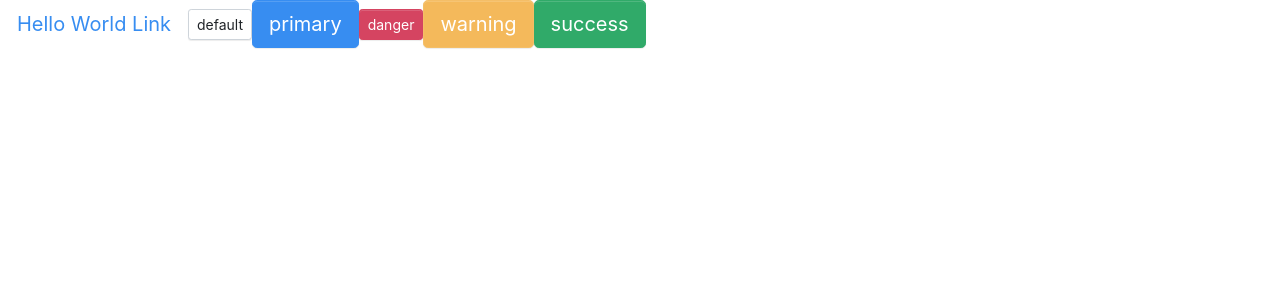
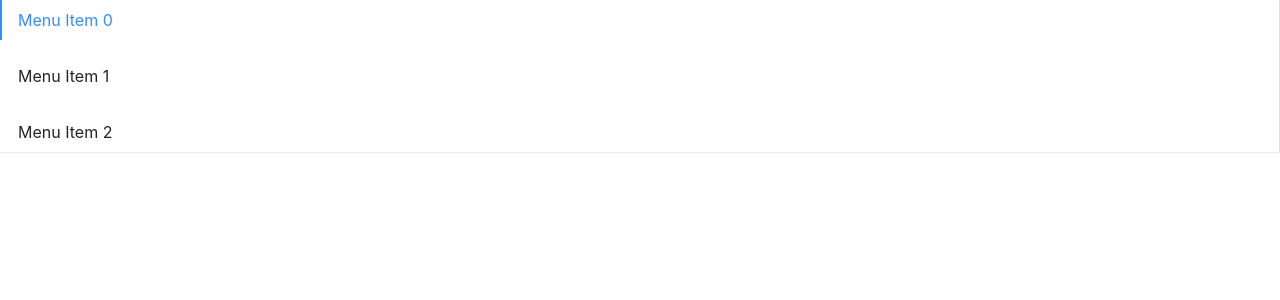
Before and after one commit to Dokome/DokomUIEX, a React (Create React App) app: page / in a window 1280 px wide. Shown: the top 300 px of the page. Built offline with nearby package versions, Linux system fonts and the light colour scheme.

Commit message:
base menu and menu item ui & test complete

```diff
--- a/src/App.tsx
+++ b/src/App.tsx
@@ -1,32 +1,17 @@
 import React from 'react'
-import Button, { ButtonType, ButtonSize } from './components/Button/button'
+import Menu, { MenuMode } from './components/Menu/menu'
+import MenuItem from './components/Menu/menuItem'
 
 function App() {
   return (
     <div className="App">
-      <Button
-        btnType={ButtonType.Link}
-        size={ButtonSize.Large}
-        href={'https://baidu.com'}
-        target="_blank"
-      >
-        Hello World Link
-      </Button>
-      <Button btnType={ButtonType.Default} size={ButtonSize.Small}>
-        {ButtonType.Default}
-      </Button>
-      <Button btnType={ButtonType.Primary} size={ButtonSize.Large}>
-        {ButtonType.Primary}
-      </Button>
-      <Button btnType={ButtonType.Danger} size={ButtonSize.Small}>
-        {ButtonType.Danger}
-      </Button>
-      <Button btnType={ButtonType.Warning} size={ButtonSize.Large} autoFocus>
-        {ButtonType.Warning}
-      </Button>
-      <Button btnType={ButtonType.Success} size={ButtonSize.Large}>
-        {ButtonType.Success}
-      </Button>
+      <Menu onSelect={console.log} mode={MenuMode.Vertical}>
+        {new Array(3).fill(0).map((_, index) => (
+          <MenuItem index={index} key={index}>
+            {`Menu Item ${index}`}
+          </MenuItem>
+        ))}
+      </Menu>
     </div>
   )
 }
--- /dev/null
+++ b/src/components/Menu/_style.scss
@@ -0,0 +1,48 @@
+.menu {
+  display: flex;
+  flex-wrap: wrap;
+  padding-left: 0;
+  list-style: none;
+  gap: 1rem;
+  border-bottom: $menu-border-width solid $menu-border-color;
+  box-shadow: $menu-box-shadow;
+  .menu-item {
+    padding: $menu-item-padding-y $menu-item-padding-x;
+    transition: $menu-transition;
+    cursor: pointer;
+
+    &:hover,
+    &:focus {
+      text-decoration: none;
+    }
+
+    &:disabled,
+    &.is-disabled {
+      color: $menu-item-disabled-color;
+      pointer-events: none;
+      cursor: default;
+    }
+
+    &.is-active,
+    &:hover {
+      color: $menu-item-active-color;
+      border-bottom: $menu-item-active-border-width solid
+        $menu-item-active-color;
+    }
+  }
+}
+
+.menu-vertical {
+  flex-direction: column;
+  border-bottom: none;
+  border-right: $menu-border-width solid $menu-border-color;
+
+  .menu-item {
+    border-left: $menu-item-active-border-width solid transparent;
+    &.is-active,
+    &:hover {
+      border-bottom: none;
+      border-left: $menu-item-active-border-width solid $menu-item-active-color;
+    }
+  }
+}
--- /dev/null
+++ b/src/components/Menu/menu.tsx
@@ -0,0 +1,62 @@
+import React, { createContext, useState } from 'react'
+import classNames from 'classnames'
+
+export enum MenuMode {
+  Horizontal = 'horizontal',
+  Vertical = 'vertical',
+}
+
+type SelectCallback = (selectedIndex: number) => void
+
+export interface MenuProps {
+  mode?: MenuMode
+  style?: React.CSSProperties
+  className?: string
+  defaultIndex?: number
+  children?: React.ReactNode
+  onSelect?: SelectCallback
+}
+
+interface IMenuContext {
+  index: number
+  onSelect?: SelectCallback
+}
+
+export const MenuContext = createContext<IMenuContext>({
+  index: 0,
+})
+
+const Menu: React.FC<MenuProps> = props => {
+  const { mode, style, className, defaultIndex, onSelect, children } = props
+  const [currentActive, setActive] = useState(defaultIndex)
+  const classes = classNames('menu', className, {
+    [`menu-${mode}`]: mode,
+  })
+
+  const handleClick = (index: number) => {
+    setActive(index)
+    if (onSelect) {
+      onSelect(index)
+    }
+  }
+
+  const passedContext: IMenuContext = {
+    index: currentActive ? currentActive : 0,
+    onSelect: handleClick,
+  }
+
+  return (
+    <ul className={classes} style={style} data-testid="test-menu">
+      <MenuContext.Provider value={passedContext}>
+        {children}
+      </MenuContext.Provider>
+    </ul>
+  )
+}
+
+Menu.defaultProps = {
+  defaultIndex: 0,
+  mode: MenuMode.Horizontal,
+}
+
+export default Menu
--- /dev/null
+++ b/src/components/Menu/menuItem.tsx
@@ -0,0 +1,34 @@
+import React, { useContext } from 'react'
+import classNames from 'classnames'
+import { MenuContext } from './menu'
+
+export interface MenuItemProps {
+  index: number
+  disabled?: boolean
+  className?: string
+  style?: React.CSSProperties
+  children?: React.ReactNode
+}
+
+const MenuItem: React.FC<MenuItemProps> = props => {
+  const { index, disabled, className, style, children } = props
+  const context = useContext(MenuContext)
+  const classes = classNames('menu-item', className, {
+    'is-disabled': disabled,
+    'is-active': context.index === index,
+  })
+
+  const handleClick = () => {
+    if (context.onSelect && !disabled) {
+      context.onSelect(index)
+    }
+  }
+
+  return (
+    <li className={classes} style={style} onClick={handleClick}>
+      {children}
+    </li>
+  )
+}
+
+export default MenuItem
--- a/src/styles/index.scss
+++ b/src/styles/index.scss
@@ -9,3 +9,6 @@
 
 // button
 @import '../components/button/style';
+
+// menu
+@import '../components/Menu/style';
```
Also changed, not shown: 2 other files (tests, documents, lock files or other folders).
